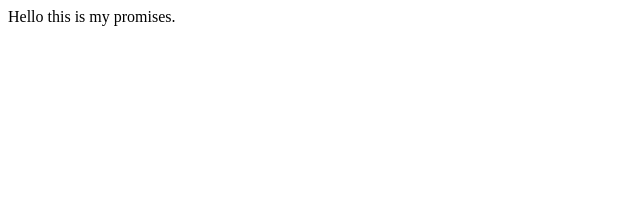
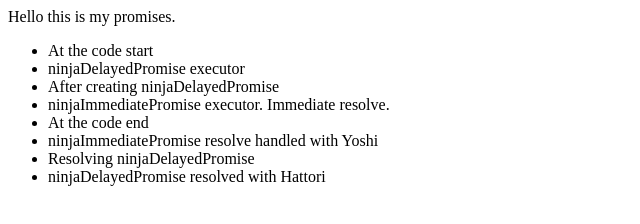
Before and after one commit to AudriuSiKS/promises, a website: page index.html in a window 1280 px wide. Shown: the whole page, without its empty margins (0-640 px from the left). Drawn offline with Linux system fonts and the light colour scheme; no server answers.

Commit message:
promise example

```diff
--- a/index.html
+++ b/index.html
@@ -3,10 +3,14 @@
 <head>
     <meta charset="utf-8"/>
     <meta name="viewport" content="width=device-width"/>
-    <script src="js/promises.js"></script>
     <title>Wix Promises</title>
 </head>
 <body>
 	Hello this is my promises.
+	<div>
+		<ul id="myList">
+		</ul>
+	</div>
 </body>
+<script src="js/promises.js"></script>
 </html>
--- a/js/promises.js
+++ b/js/promises.js
@@ -10,27 +10,49 @@ function getJSON(url, callback) {
 	xobj.send(null);
 }
 
+function report(message) {
+	const node = document.createElement('li');
+	const textnode = document.createTextNode(message);
+	node.appendChild(textnode);
+	document.getElementById("myList").appendChild(node);
+}
+
 // **********************
 
-let ninja, mapInfo, plan;
+report('At the code start');
 
-getJSON('api/ninja', result => {
-	ninja = result;
-	actionItemArrived();
+const ninjaDelayedPromise = new Promise((resolve, reject) => {
+	report('ninjaDelayedPromise executor');
+	setTimeout(() => {
+		report(' Resolving ninjaDelayedPromise');
+		resolve('Hattori');
+	}, 500);
+})
+
+//ninjaDelayedPromise is in pending state
+
+if (ninjaDelayedPromise !== null) {
+	report('After creating ninjaDelayedPromise');
+}
+
+ninjaDelayedPromise.then(ninja => {
+	if (ninja === 'Hattori') {
+		report('ninjaDelayedPromise resolved with Hattori');
+	}
 });
 
-getJSON('api/mapInfo', result => {
-	mapInfo = result;
-	actionItemArrived();
+const ninjaImmediatePromise = new Promise((resolve, reject) => {
+	report('ninjaImmediatePromise executor. Immediate resolve.');
+	resolve('Yoshi'); //The promise is immedietely resolved
 });
 
-getJSON('api/plan', result => {
-	plan = result;
-	actionItemArrived();
-});
+//ninjaImmediatePromise state is resolved
 
-function actionItemArrived() {
-	if (ninja != null && mapInfo != null && plan != null) {
-		console.log('The ninja is informed and ready for action');
+ninjaImmediatePromise.then(ninja => {
+	if (ninja === 'Yoshi') {
+		//even is the promise is resolved, the callback is called after the code in current event loop step is executed.
+		report('ninjaImmediatePromise resolve handled with Yoshi')
 	}
-};
+})
+
+report('At the code end');
```
